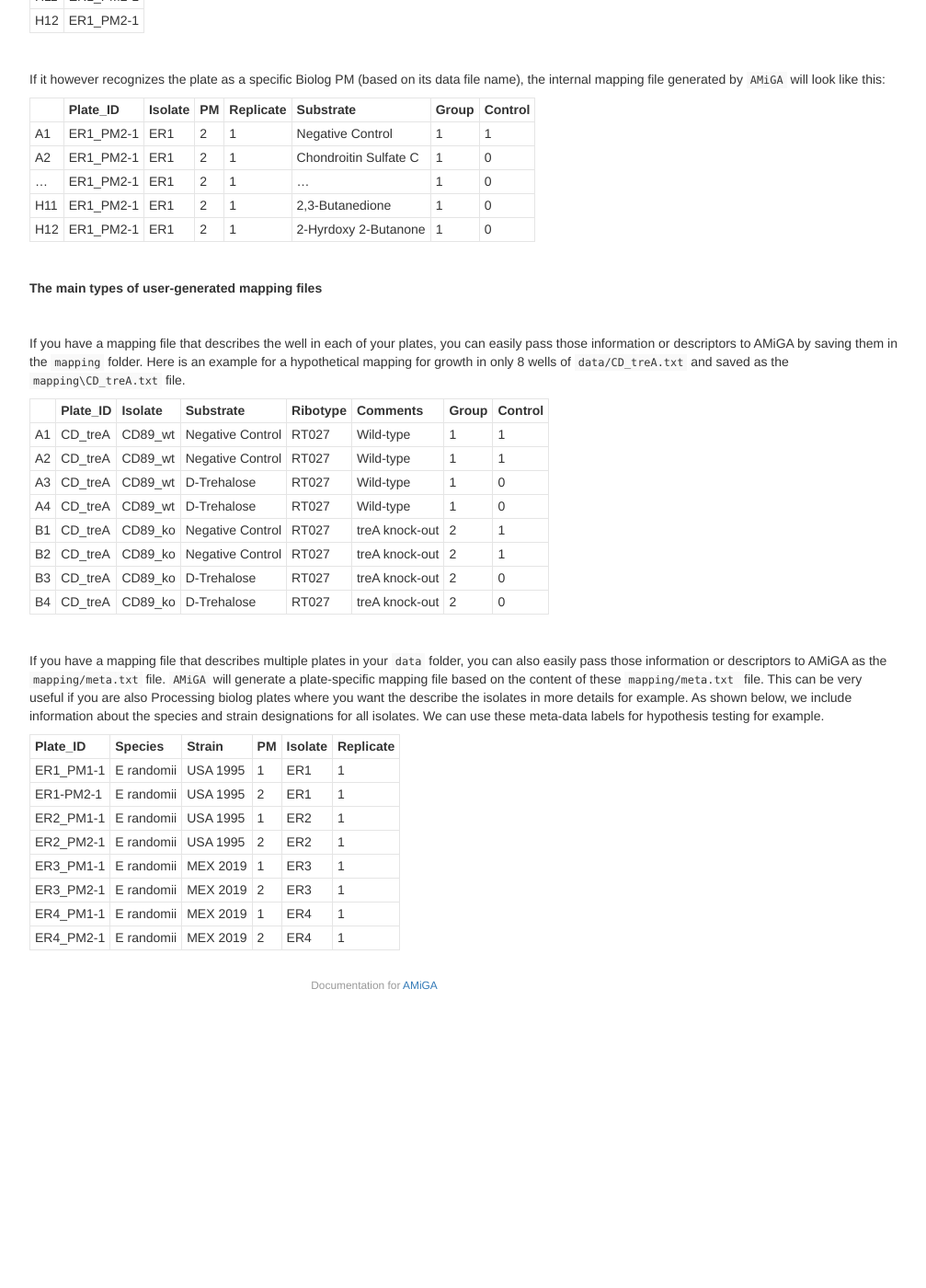
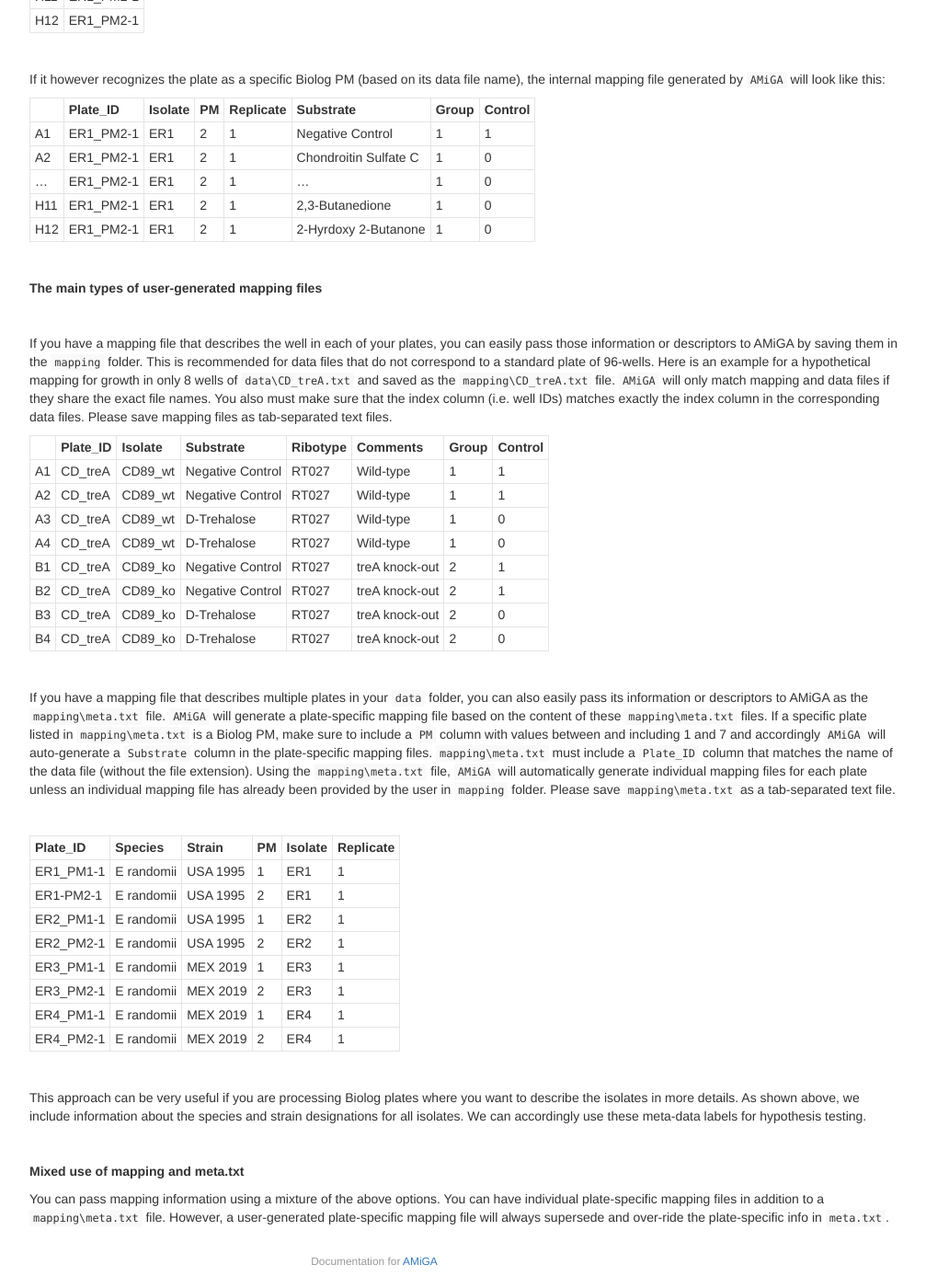
Before and after one commit to firasmidani/amiga, a Jekyll site: the page built from docs/_posts/2020-03-25-metadata.md, in a window 1280 px wide and 1400 px high, scrolled down 495 px. Shown: the whole window at 92% size, without its empty margins (233-1240 px from the left). Built offline with Jekyll 4.4.1, drawn with Linux system fonts in a browser that asks for light colours; before the commit the page ends 1595 px from its top, so only the background shows below that.

Commit message:
more metadata preparation notes

```diff
--- a/docs/_posts/2020-03-25-metadata.md
+++ b/docs/_posts/2020-03-25-metadata.md
@@ -45,7 +45,7 @@ If it however recognizes the plate as a specific Biolog PM (based on its data fi
 
 <br />
 
-If you have a mapping file that describes the well in each of your plates, you can easily pass those information or descriptors to AMiGA by saving them in the `mapping` folder. Here is an example for a hypothetical mapping for growth in only 8 wells of `data/CD_treA.txt` and saved as the `mapping\CD_treA.txt` file.
+If you have a mapping file that describes the well in each of your plates, you can easily pass those information or descriptors to AMiGA by saving them in the `mapping` folder. This is recommended for data files that do not correspond to a standard plate of 96-wells. Here is an example for a hypothetical mapping for growth in only 8 wells of `data\CD_treA.txt` and saved as the `mapping\CD_treA.txt` file. `AMiGA` will only match mapping and data files if they share the exact file names. You also must make sure that the index column (i.e. well IDs) matches exactly the index column in the corresponding data files. Please save mapping files as tab-separated text files.
 
 ||Plate_ID|Isolate|Substrate|Ribotype|Comments|Group|Control|
 |:---|:---|:---|:---|:---|:---|:---|:---|
@@ -60,7 +60,9 @@ If you have a mapping file that describes the well in each of your plates, you c
 
 <br />
 
-If you have a mapping file that describes multiple plates in your `data` folder, you can also easily pass those information or descriptors to AMiGA as the `mapping/meta.txt` file. `AMiGA` will generate a plate-specific mapping file based on the content of these `mapping/meta.txt `file. This can be very useful if you are also Processing biolog plates where you want the describe the isolates in more details for example. As shown below, we include information about the species and strain designations for all isolates. We can use these meta-data labels for hypothesis testing for example.
+If you have a mapping file that describes multiple plates in your `data` folder, you can also easily pass its information or descriptors to AMiGA as the `mapping\meta.txt` file. `AMiGA` will generate a plate-specific mapping file based on the content of these `mapping\meta.txt` files. If a specific plate listed in `mapping\meta.txt` is a Biolog PM, make sure to include a `PM` column with values between and including 1 and 7 and accordingly `AMiGA` will auto-generate a `Substrate` column in the plate-specific mapping files. `mapping\meta.txt` must include a `Plate_ID` column that matches the name of the data file (without the file extension). Using the `mapping\meta.txt` file, `AMiGA` will automatically generate individual mapping files for each plate unless an individual mapping file has already been provided by the user in `mapping` folder. Please save `mapping\meta.txt` as a tab-separated text file.
+
+<br />
 
 |Plate_ID|Species|Strain|PM|Isolate|Replicate|
 |:---|:---|:---|:---|:---|
@@ -72,3 +74,13 @@ If you have a mapping file that describes multiple plates in your `data` folder,
 |ER3_PM2-1|E randomii|MEX 2019|2|ER3|1|
 |ER4_PM1-1|E randomii|MEX 2019|1|ER4|1|
 |ER4_PM2-1|E randomii|MEX 2019|2|ER4|1|
+
+<br />
+
+This approach can be very useful if you are processing Biolog plates where you want to describe the isolates in more details. As shown above, we include information about the species and strain designations for all isolates. We can accordingly use these meta-data labels for hypothesis testing.
+
+<br />
+
+**Mixed use of mapping and meta.txt**
+
+You can pass mapping information using a mixture of the above options. You can have individual plate-specific mapping files in addition to a `mapping\meta.txt` file. However, a user-generated plate-specific mapping file will always supersede and over-ride the plate-specific info in `meta.txt`.
```
Also changed, not shown: other parts of docs/_posts/2020-03-25-metadata.md (+1 -1 lines), docs/_posts/2020-03-25-plotting.md (+1 -1 lines).
